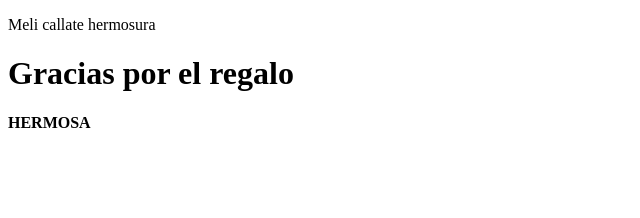
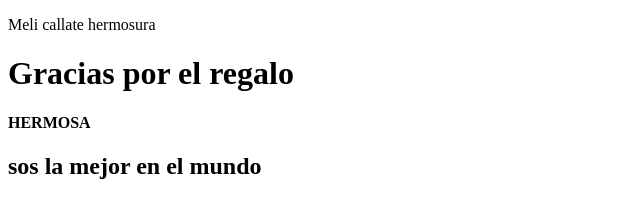
Before and after one commit to Huican06/proyectoDemoCursoPrework, a plain HTML site: page index.html in a window 1280 px wide. Shown: the whole page, without its empty margins (0-640 px from the left). Drawn offline with Linux system fonts and the light colour scheme.

Commit message:
cambios agregamos adjetivos

```diff
--- a/index.html
+++ b/index.html
@@ -12,5 +12,6 @@
     </p>
     <h1>Gracias por el regalo</h1>
     <h4>HERMOSA</h4>
+    <h2>sos la mejor en el mundo</h2>
 </body>
 </html>
```
